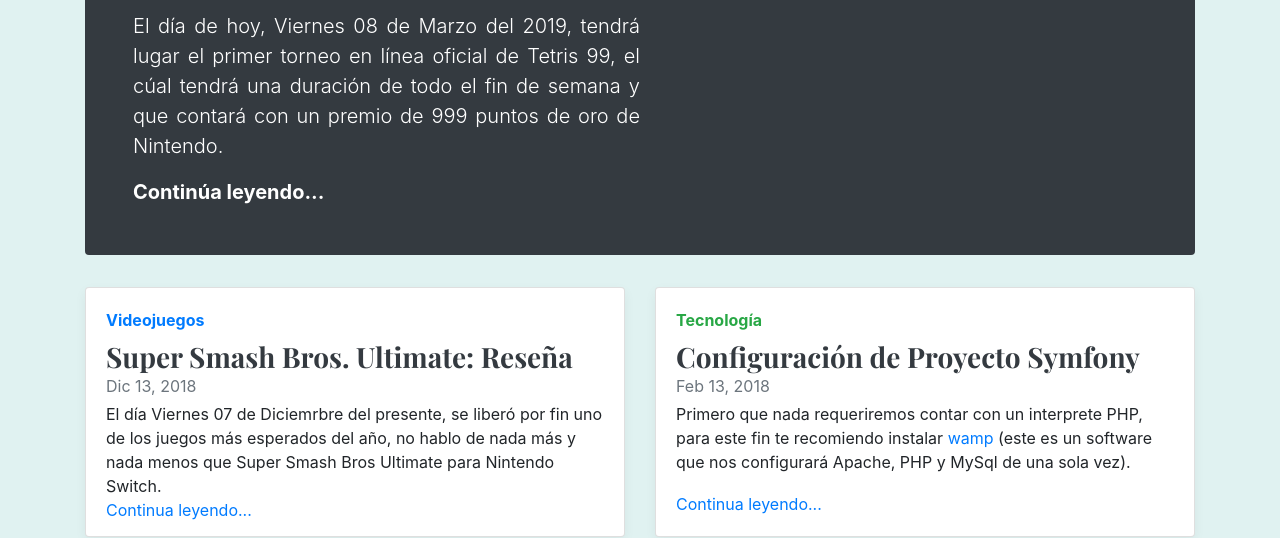
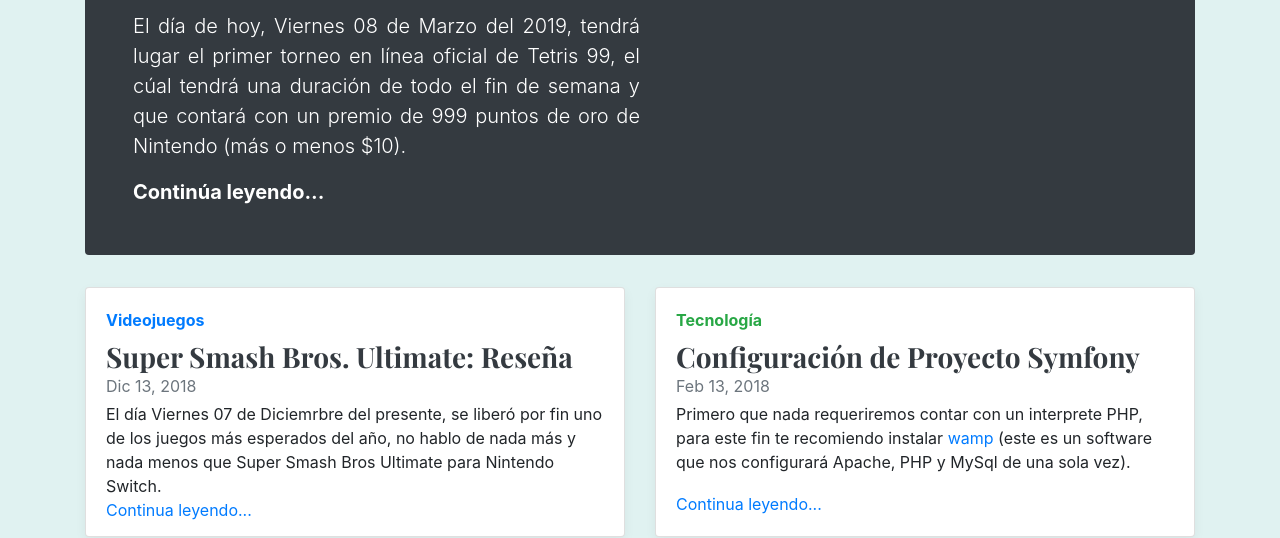
Before and after one commit to mayuelcuarto/mayuweb, a website: page public_html/index.html in a window 1280 px wide. Shown: the part 289-827 px from the top of the page. Drawn offline with nearby package versions, Linux system fonts and the light colour scheme.

Commit message:
Modificación mínima

```diff
--- a/public_html/index.html
+++ b/public_html/index.html
@@ -50,7 +50,7 @@
         <div class="col-md-6 px-0">
           <h1 class="display-4 font-italic">Tetris 99: Primer Torneo</h1>
           <p class="lead my-3 text-justify">El día de hoy, Viernes 08 de Marzo del 2019, tendrá lugar el primer torneo en línea oficial de Tetris 99,
-                            el cúal tendrá una duración de todo el fin de semana y que contará con un premio de 999 puntos de oro de Nintendo.</p>
+                            el cúal tendrá una duración de todo el fin de semana y que contará con un premio de 999 puntos de oro de Nintendo (más o menos $10).</p>
           <p class="lead mb-0"><a href="videojuegos.html#tetris99torneo" class="text-white font-weight-bold">Continúa leyendo...</a></p>
         </div>
       </div>
```
Also changed, not shown: public_html/videojuegos.html (+1 -1 lines).
